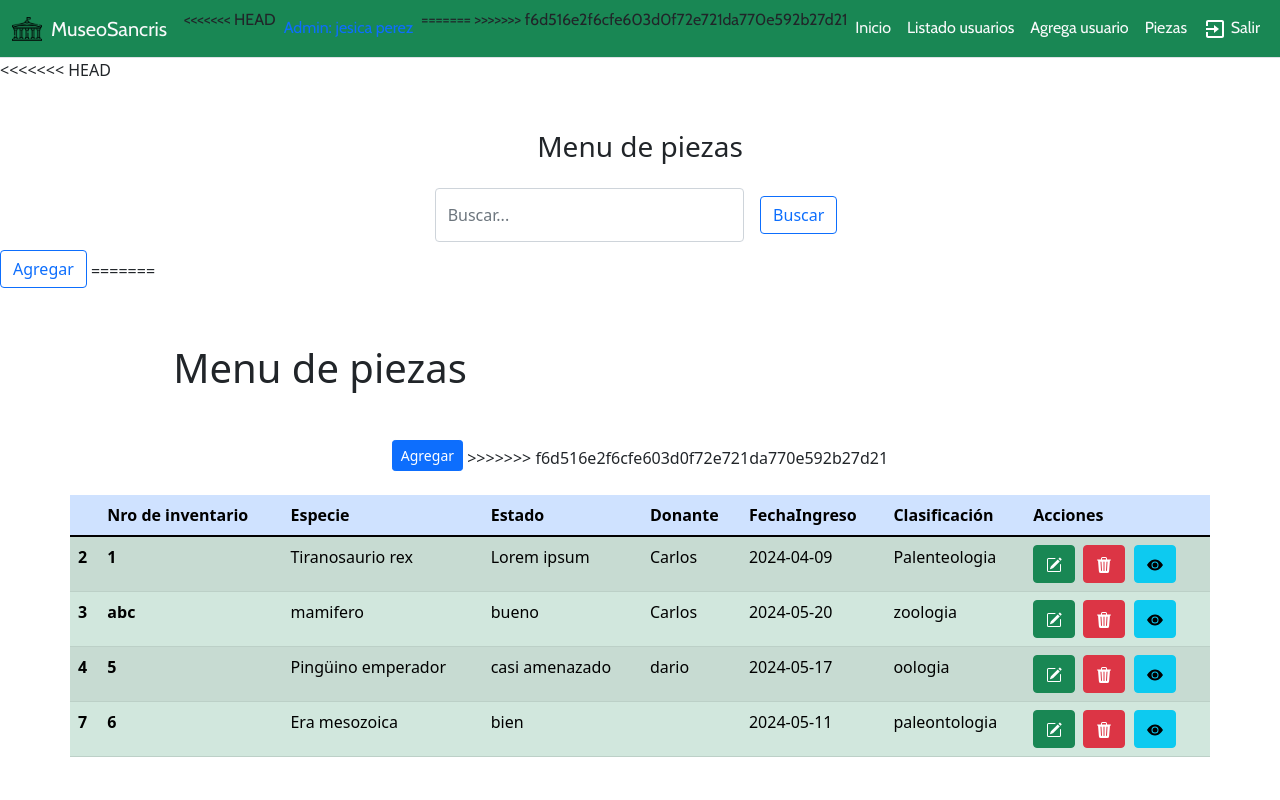
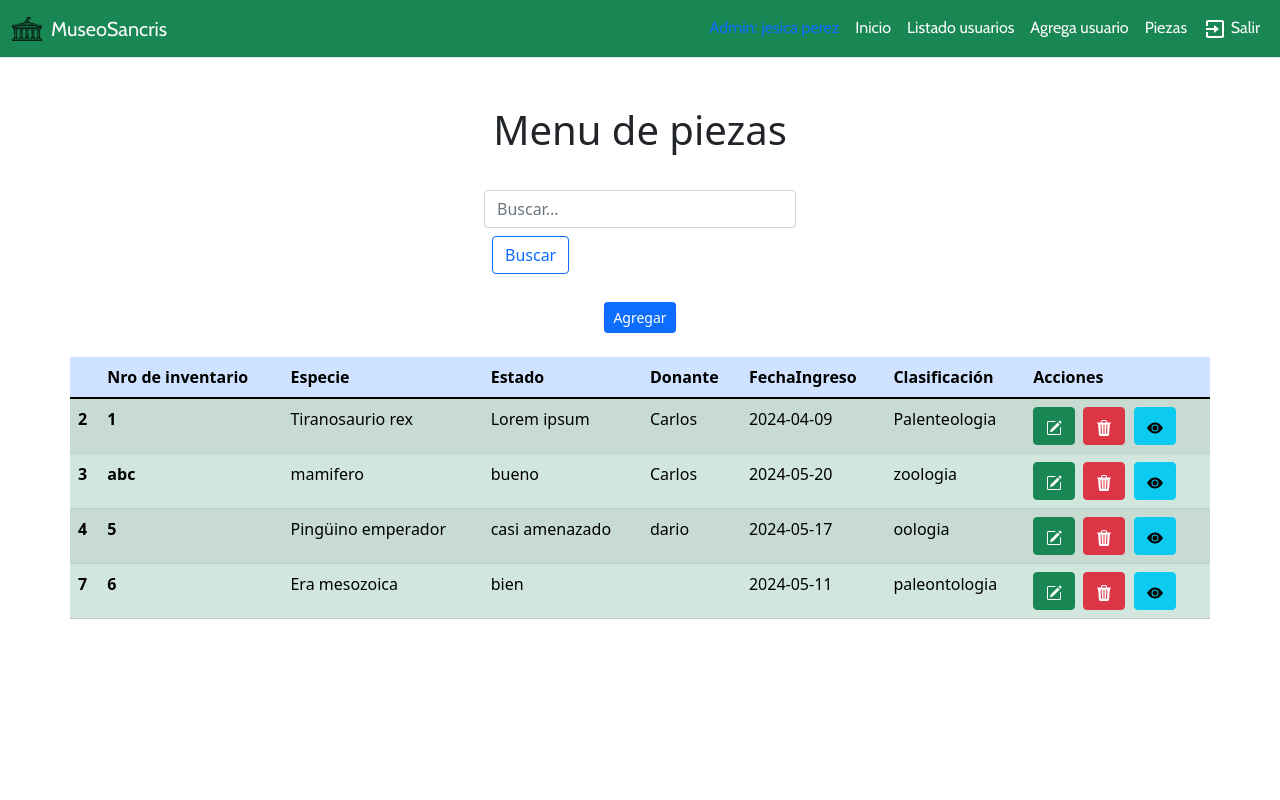
Before and after one commit to ianucraniano/Proyecto2023, a PHP site: page /menupiezas.php in a window 1280 px wide. Run offline with PHP 8.4, Linux system fonts and the light colour scheme; a user stored in the database is signed in; data comes from the database, SQL or seed files in the repository; some web fonts are replaced.

Commit message:
actualizacion 12/06

```diff
--- a/colecciones.php
+++ b/colecciones.php
@@ -81,7 +81,7 @@ include("header.php");
 
     <h3>Colección ¿que vamos a ver?</h3>
 
-        <a class="btn" href="listado.php">Listado de especies</a>
+
      <!--col-12 col-sm-6 col-md-4 col-lg-4 mb-4-->
 <section>
 <div class="row p-3">
--- a/header.php
+++ b/header.php
@@ -94,13 +94,13 @@ ul li a:hover{
 
           ?>
           <ul class="navbar-nav ms-auto">
-<<<<<<< HEAD
+
           <li class="nav-item">
           <a class="nav-link" href="pagAdmin.php"> <?php echo "Admin: ". $_SESSION['nombreadmin'], " ", $_SESSION['apellidoadmin'] ?></a>
         </li>
-=======
 
->>>>>>> f6d516e2f6cfe603d0f72e721da770e592b27d21
+
+
 
 
         <li class="nav-item">
--- a/menupiezas.php
+++ b/menupiezas.php
@@ -49,36 +49,35 @@ if(!empty($_POST["num"])){
     ?>
 
 <section>
-<<<<<<< HEAD
-<div class="text-center mt-5 mb-3"><h3>Menu de piezas</h3></div>
 
 
-<div class="container-fluid col-4 p-2">
-    <form class="d-flex" role="buscar" action="menupiezas.php" method="post">
-      <input class="form-control me-2" type="search" placeholder="Buscar..." name="num" id="num" aria-label="Search">
 
-      <button class="btn btn-outline-primary m-2"  type="submit">Buscar</button>
-    </form>
 
-  </div>
 <table class="table table-success table-striped">
 
 
 
-
-      <div class="col-6">
-     <a class="btn btn-outline-primary justify-content-md mb-2" href="form_agregarp.php" role="button">Agregar</a>
-=======
-<div class="text-center mt-5 mb-3"><h1>Menu de piezas</h1></div>
-<table class="table table-success table-striped container">
+    <div class="text-center mt-5 mb-3"><h1>Menu de piezas</h1></div>
+    <table class="table table-success table-striped container">
 
 
+              </div>
+            <div class="container col-3 p-1">
+                <form class="d-flex" role="buscar" action="menupiezas.php" method="post">
+                  <input class="form-control me-2" type="search" placeholder="Buscar..." name="num" id="num" aria-label="Search">
+                 <div class="col-6">
+
+                     <button class="btn btn-outline-primary m-2"  type="submit">Buscar</button>
+                 </div>
+                </form>
+
+              </div>
 
 
-      <div class="text-center p-3">
-     <a class="btn btn-primary btn-sm mb-2" href="form_agregarp.php" role="button">Agregar</a>
->>>>>>> f6d516e2f6cfe603d0f72e721da770e592b27d21
-      </div>
+        <div class="text-center p-3">
+            <a class="btn btn-primary btn-sm mb-2" href="form_agregarp.php" role="button">Agregar</a>
+
+
 
 
 
```
Also changed, not shown: form_agregar.php (+3 -5 lines), funcionesval.php (+4 -3 lines), insertar_datos.php (+9 -7 lines), listadoadm.php (+11 -11 lines).
